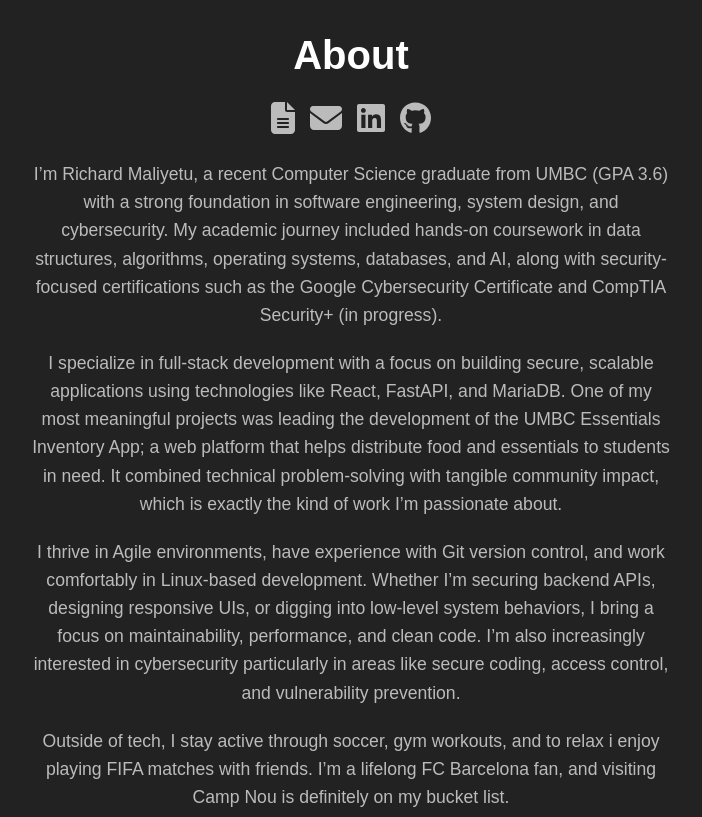
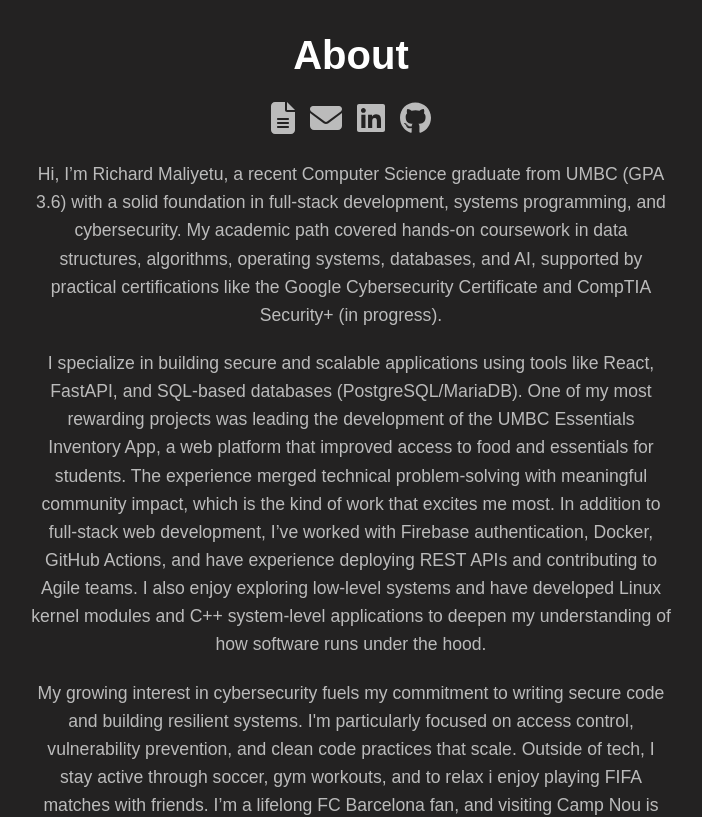
Before and after one commit to richarrd92/portfolio, a React (Create React App) app: page /about in a window 1280 px wide. Shown: the top 817 px of the page, without its empty margins (289-991 px from the left). Built offline with nearby package versions, Linux system fonts and the light colour scheme.

Commit message:
update porfolio

```diff
--- a/src/components/About.js
+++ b/src/components/About.js
@@ -99,36 +99,35 @@ const About = () => {
       <div className="about-content">
         {" "}
         <p className="about-text">
-          I’m Richard Maliyetu, a recent Computer Science graduate from
-          UMBC (GPA 3.6) with a strong foundation in software engineering,
-          system design, and cybersecurity. My academic journey included
-          hands-on coursework in data structures, algorithms, operating systems,
-          databases, and AI, along with security-focused certifications such as
-          the Google Cybersecurity Certificate and CompTIA Security+ (in
-          progress).
+          Hi, I’m Richard Maliyetu, a recent Computer Science graduate from UMBC
+          (GPA 3.6) with a solid foundation in full-stack development, systems
+          programming, and cybersecurity. My academic path covered hands-on
+          coursework in data structures, algorithms, operating systems,
+          databases, and AI, supported by practical certifications like the
+          Google Cybersecurity Certificate and CompTIA Security+ (in progress).
         </p>
         <p className="about-text">
-          I specialize in full-stack development with a focus on building
-          secure, scalable applications using technologies like React, FastAPI,
-          and MariaDB. One of my most meaningful projects was leading the
-          development of the UMBC Essentials Inventory App; a web platform that
-          helps distribute food and essentials to students in need. It combined
-          technical problem-solving with tangible community impact, which is
-          exactly the kind of work I’m passionate about.
+          I specialize in building secure and scalable applications using tools
+          like React, FastAPI, and SQL-based databases (PostgreSQL/MariaDB). One
+          of my most rewarding projects was leading the development of the UMBC
+          Essentials Inventory App, a web platform that improved access to food
+          and essentials for students. The experience merged technical
+          problem-solving with meaningful community impact, which is the kind of
+          work that excites me most. In addition to full-stack web development,
+          I’ve worked with Firebase authentication, Docker, GitHub Actions, and
+          have experience deploying REST APIs and contributing to Agile teams. I
+          also enjoy exploring low-level systems and have developed Linux kernel
+          modules and C++ system-level applications to deepen my understanding
+          of how software runs under the hood.
         </p>
         <p className="about-text">
-          I thrive in Agile environments, have experience with Git version
-          control, and work comfortably in Linux-based development. Whether I’m
-          securing backend APIs, designing responsive UIs, or digging into
-          low-level system behaviors, I bring a focus on maintainability,
-          performance, and clean code. I’m also increasingly interested in
-          cybersecurity particularly in areas like secure coding, access
-          control, and vulnerability prevention.
-        </p>
-        <p className="about-text">
-          Outside of tech, I stay active through soccer, gym workouts, and to
-          relax i enjoy playing FIFA matches with friends. I’m a lifelong FC
-          Barcelona fan, and visiting Camp Nou is definitely on my bucket list.
+          My growing interest in cybersecurity fuels my commitment to writing
+          secure code and building resilient systems. I'm particularly focused
+          on access control, vulnerability prevention, and clean code practices
+          that scale. Outside of tech, I stay active through soccer, gym
+          workouts, and to relax i enjoy playing FIFA matches with friends. I’m
+          a lifelong FC Barcelona fan, and visiting Camp Nou is definitely on my
+          bucket list.
         </p>
         <div className="skills-section">
           <h3 className="skills-title">Technical Skills</h3>
```
Also changed, not shown: 1 other file (tests, documents, lock files or other folders).
